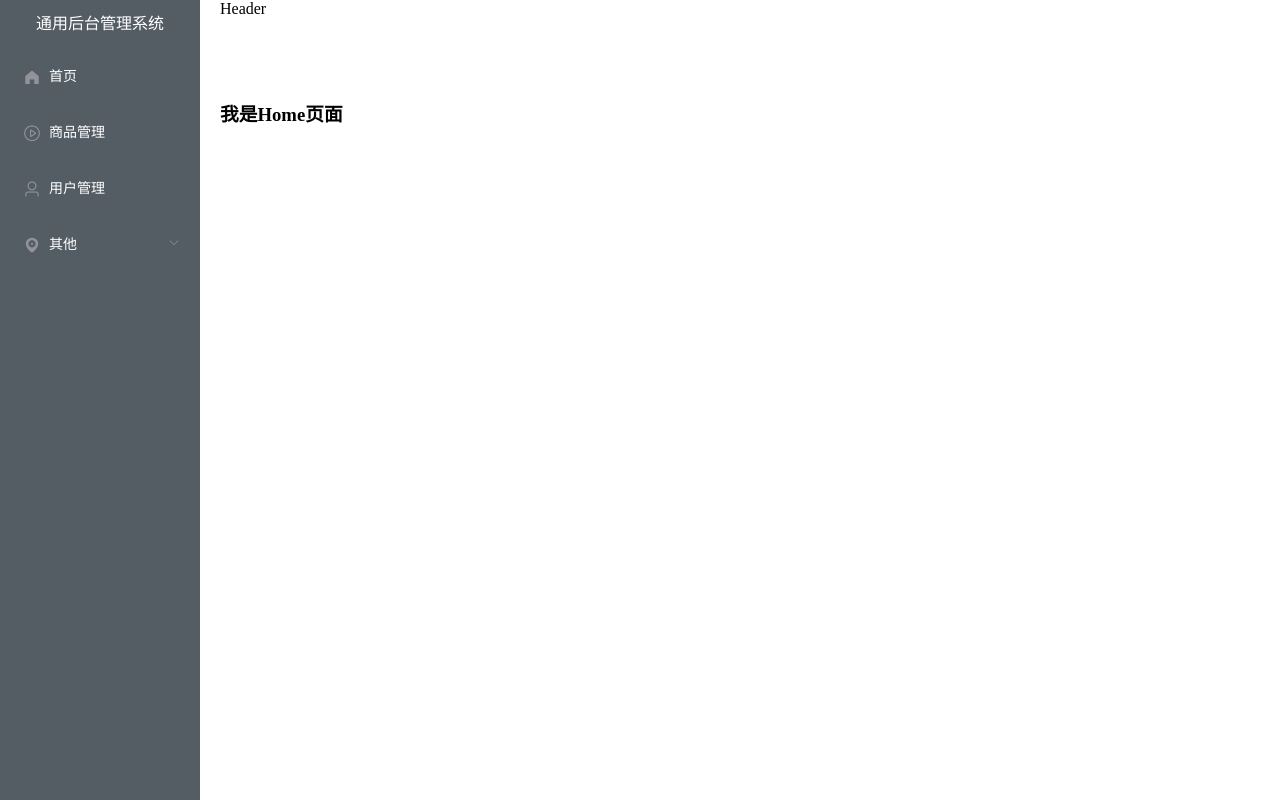
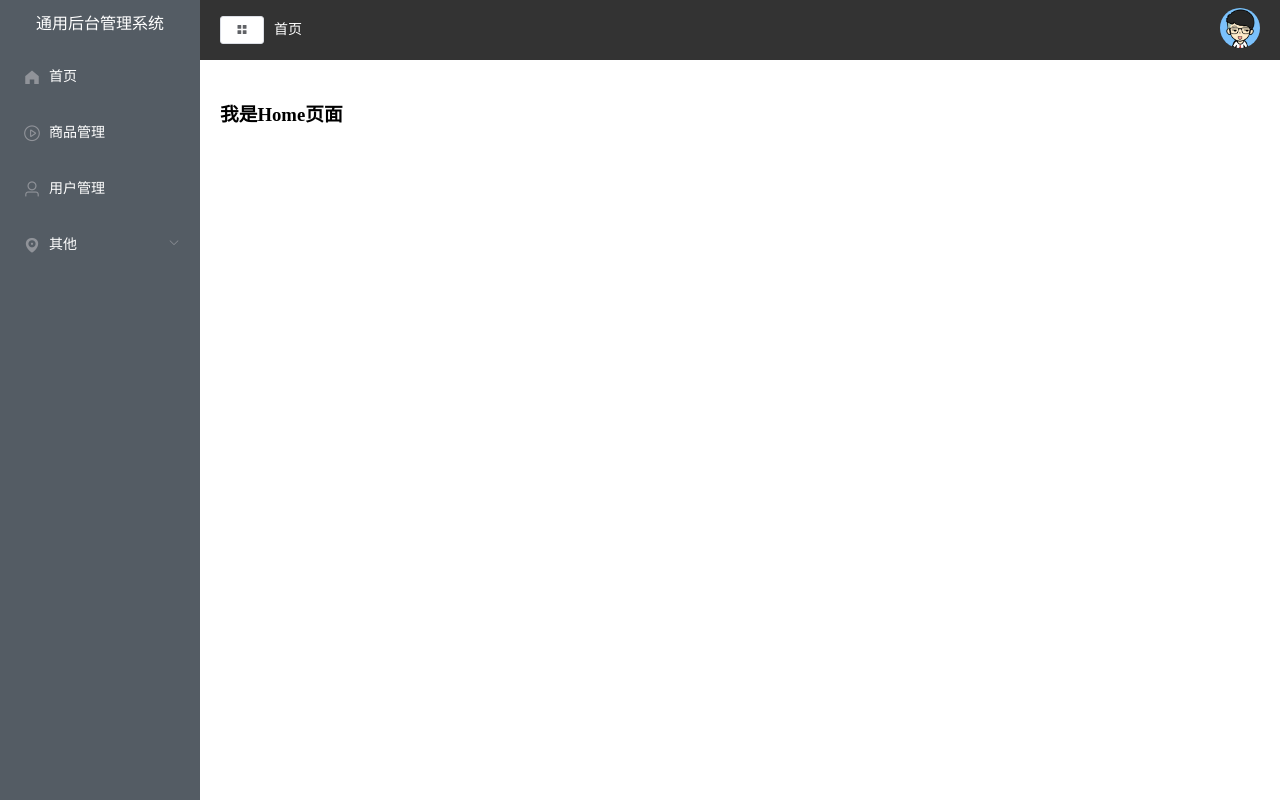
Before and after one commit to WannaBeAHamster/vue-manage-man, a Vue app: page /#/home in a window 1280 px wide. Built offline with nearby package versions, Linux system fonts and the light colour scheme.

Commit message:
头部区域编写完成

```diff
--- /dev/null
+++ b/src/components/CommonHeader.vue
@@ -0,0 +1,45 @@
+<template>
+  <div class="head-container">
+    <div class="l-content">
+      <el-button icon="el-icon-menu" size="mini"></el-button>
+      <!-- 面包屑 -->
+      <span class="text">首页</span>
+    </div>
+    <div class="r-content">
+      <el-dropdown>
+        <span class="el-dropdown-link"> <img src="../assets/images/user.png" alt="" class="user" /> </span>
+        <el-dropdown-menu slot="dropdown">
+          <el-dropdown-item>个人中心</el-dropdown-item>
+          <el-dropdown-item>退出</el-dropdown-item>
+        </el-dropdown-menu>
+      </el-dropdown>
+    </div>
+  </div>
+</template>
+
+<script>
+export default {}
+</script>
+
+<style scoped lang="less">
+.head-container {
+  padding: 0 20px;
+  background-color: #333;
+  height: 60px;
+  display: flex;
+  justify-content: space-between;
+  align-items: center;
+  .text {
+    color: #fff;
+    font-size: 14px;
+    margin-left: 10px;
+  }
+  .r-content {
+    .user {
+      height: 40px;
+      width: 40px;
+      border-radius: 50%;
+    }
+  }
+}
+</style>
--- a/src/views/Main.vue
+++ b/src/views/Main.vue
@@ -5,7 +5,9 @@
         <CommonAside></CommonAside>
       </el-aside>
       <el-container>
-        <el-header>Header</el-header>
+        <el-header>
+          <CommonHeader></CommonHeader>
+        </el-header>
         <el-main>
           <!-- 路由匹配到的组件将渲染在这里 -->
           <router-view></router-view>
@@ -17,11 +19,17 @@
 
 <script>
 import CommonAside from '@/components/CommonAside.vue'
+import CommonHeader from '@/components/CommonHeader.vue'
 export default {
   components: {
-    CommonAside
+    CommonAside,
+    CommonHeader
   }
 }
 </script>
 
-<style></style>
+<style scoped>
+.el-header {
+  padding: 0;
+}
+</style>
```
Also changed, not shown: src/assets/images/user-default.png (added), src/assets/images/user.png (added).
